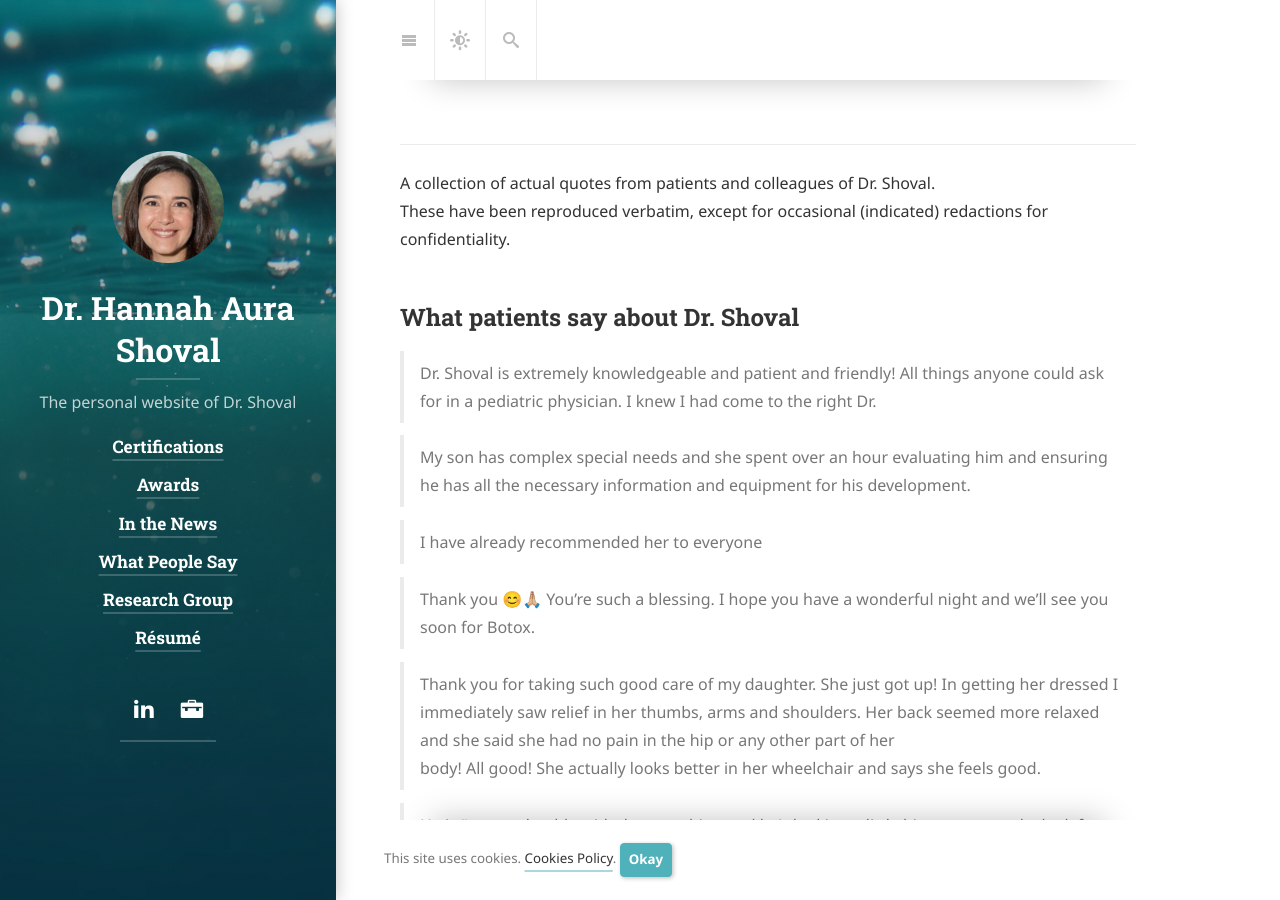
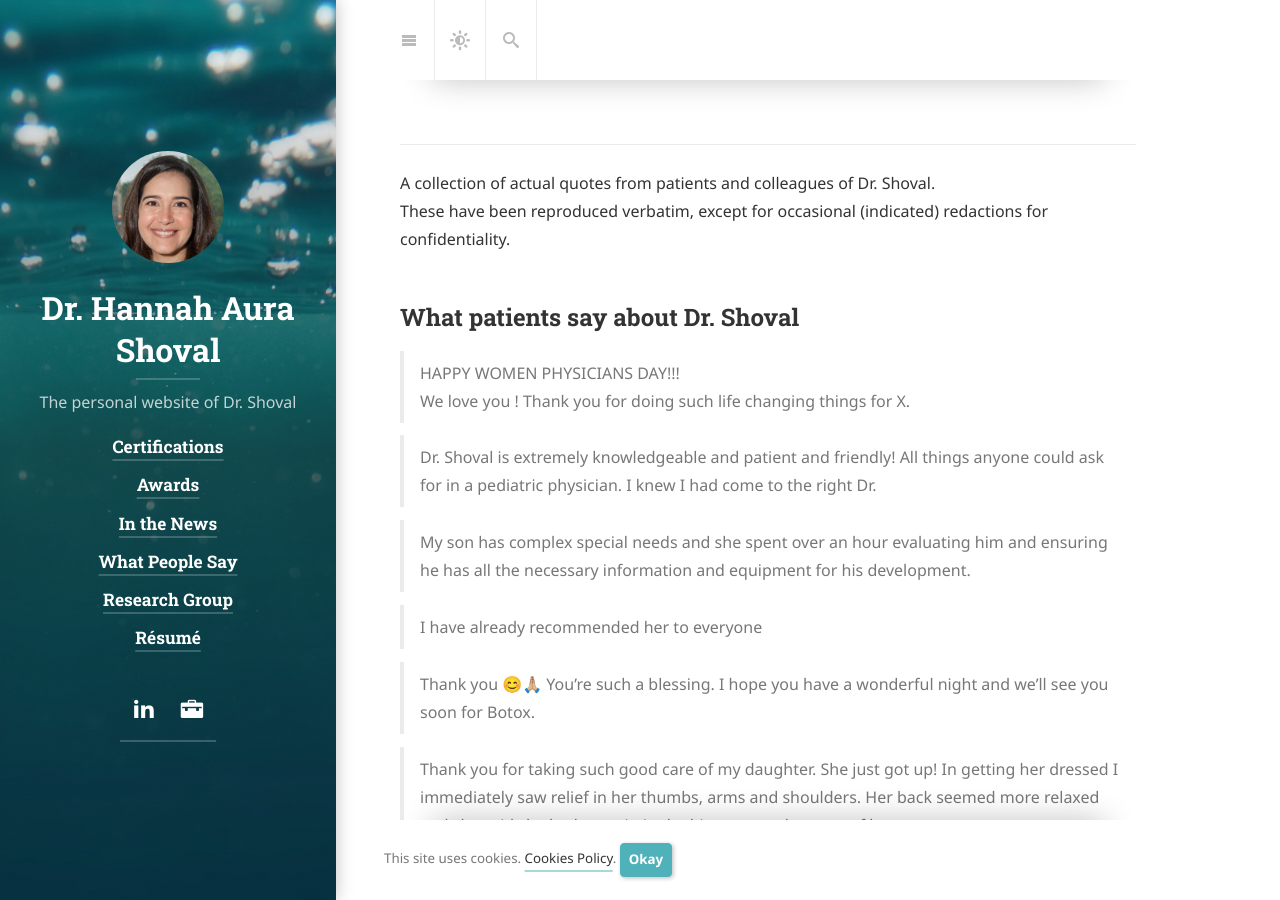
Before and after one commit to physiatry/physiatry.github.io, a Jekyll site: the page built from quotes.md, in a window 1280 px wide and 900 px high. Built offline with Jekyll 4.4.1, drawn with Linux system fonts in a browser that asks for light colours; cached includes are drawn as plain includes; nearby versions of some CDN libraries; some web fonts are replaced; library files that are not in the unit come from our copies.

Commit message:
Add quote

```diff
--- a/quotes.md
+++ b/quotes.md
@@ -10,6 +10,9 @@ These have been reproduced verbatim, except for occasional (indicated) redaction
 {:toc .large-only}
 
 ## What patients say about Dr. Shoval
+> HAPPY WOMEN PHYSICIANS DAY!!!
+> We love you ! Thank you for doing such life changing things for X.
+
 > Dr. Shoval is extremely knowledgeable and patient and friendly! All things anyone could ask for in a pediatric physician. I
 knew I had come to the right Dr.
 
```
